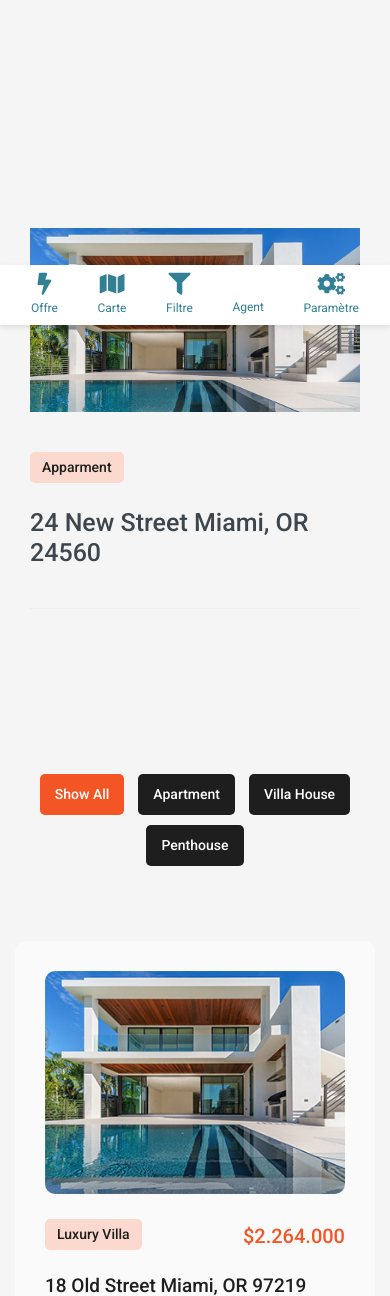
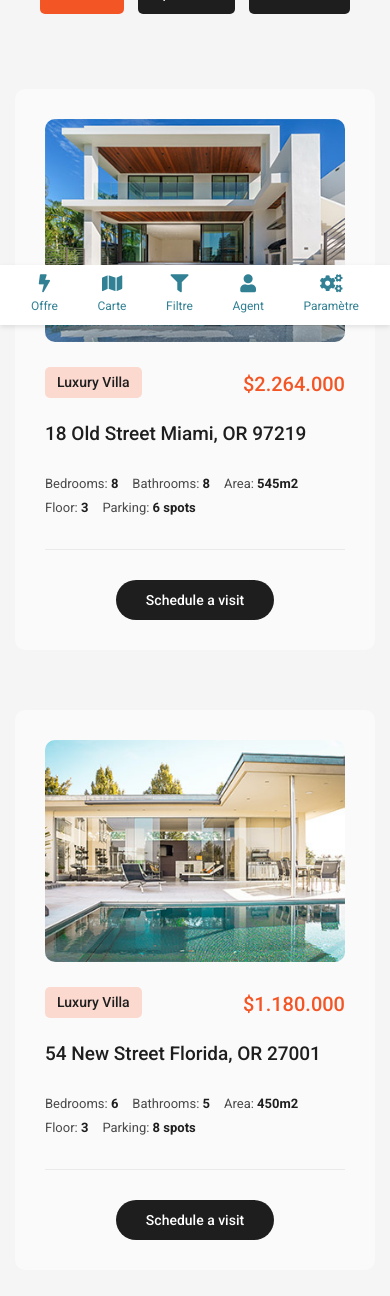
Before and after one commit to espoir-sossou/BBI-Web, a Laravel app: page / in a window 390 px wide. Shown: the part 519-1815 px from the top of the page. Run offline with Laravel 10, Linux system fonts and the light colour scheme; some libraries are stand-ins or nearby versions.

Commit message:
BBI-Web commit

```diff
--- a/resources/views/Layout/Frontend/Partials/topbar.blade.php
+++ b/resources/views/Layout/Frontend/Partials/topbar.blade.php
@@ -118,7 +118,7 @@
 
 /* Style pour les icônes */
 .bottom-nav-item i {
-    font-size: 22px; /* Taille des icônes */
+    font-size: 18px; /* Taille des icônes */
 }
 
 /* Style pour les textes sous les icônes */
@@ -380,7 +380,7 @@
             <span>Filtre</span>
         </a>
         <a href="#" class="bottom-nav-item">
-            <i class="fa fa-business"></i>
+            <i class="fa fa-user"></i>
             <span>Agent</span>
         </a>
         <a href="#" class="bottom-nav-item">
--- a/resources/views/Layout/home.blade.php
+++ b/resources/views/Layout/home.blade.php
@@ -69,11 +69,30 @@
 /* Sur les petits écrans */
 @media (max-width: 768px) {
     .responsive-image {
-        height: 40vh !important; /* Réduit la hauteur à 30% de la hauteur de l'écran */
+        height: 30vh !important; /* Réduit la hauteur à 30% de la hauteur de l'écran */
         margin-bottom: 0 !important; /* Supprime toute marge en bas de l'image */
     }
 }
 
+/* Sur les petits écrans */
+@media (max-width: 768px) {
+    .single-property.section {
+        top: 10px; /* Ajuste la valeur du top sur les petits écrans */
+    }
+}
+@media (max-width: 768px) {
+    .col-lg-8 {
+        display: none; /* Masque le contenu sur les écrans de petite taille */
+    }
+}
+/* Règle pour petits écrans */
+@media (max-width: 768px) {
+    .section.properties {
+        margin-top: -130px; /* Augmentez la valeur négative pour aller encore plus haut */
+        position: relative;
+        top: -130px; /* Ajustez cette valeur selon vos besoins */
+    }
+}
 
 
 
--- a/resources/views/index.blade.php
+++ b/resources/views/index.blade.php
@@ -129,9 +129,7 @@
                         <li>
                             <a href="#!" data-filter=".str">Villa House</a>
                         </li>
-                        <li>
-                            <a href="#!" data-filter=".rac">Penthouse</a>
-                        </li>
+
                     </ul>
                     <div class="row properties-box">
                         <div class="col-lg-4 col-md-6 align-self-center mb-30 properties-items col-md-6 adv">
```
